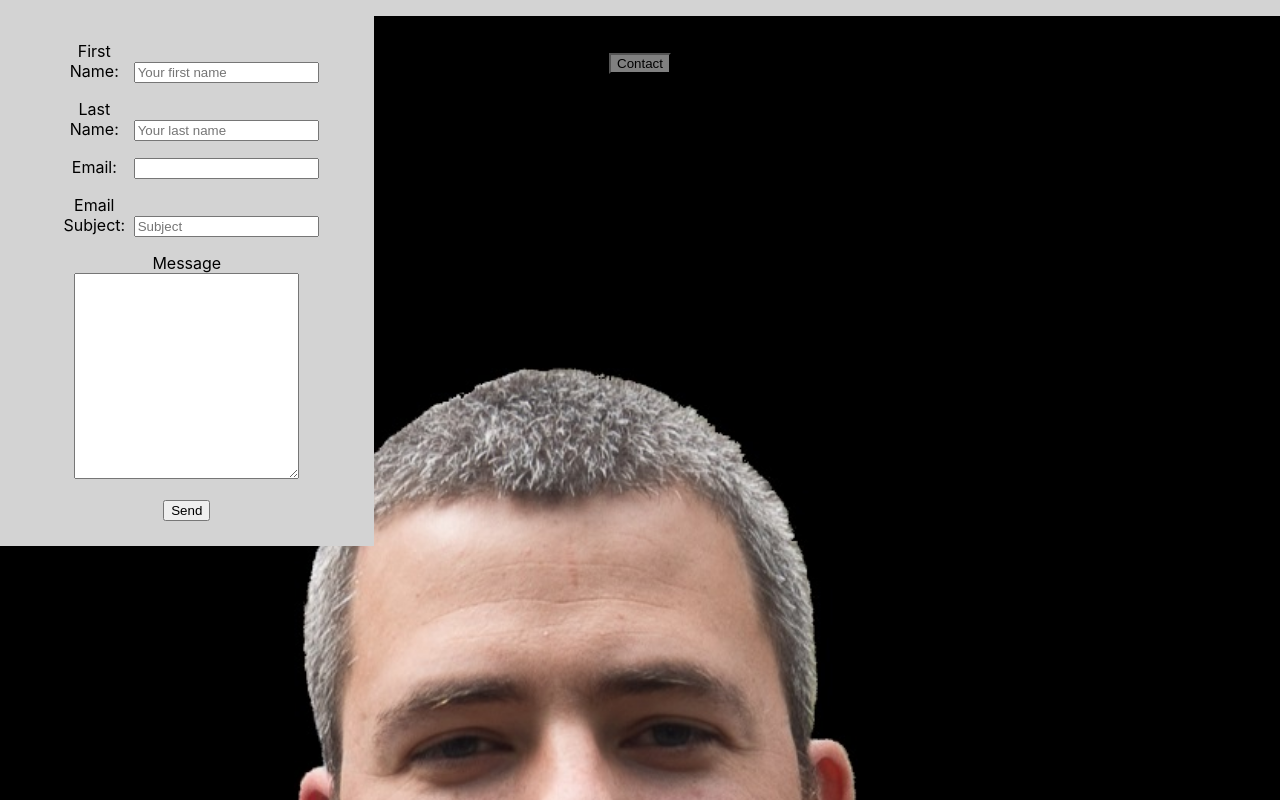
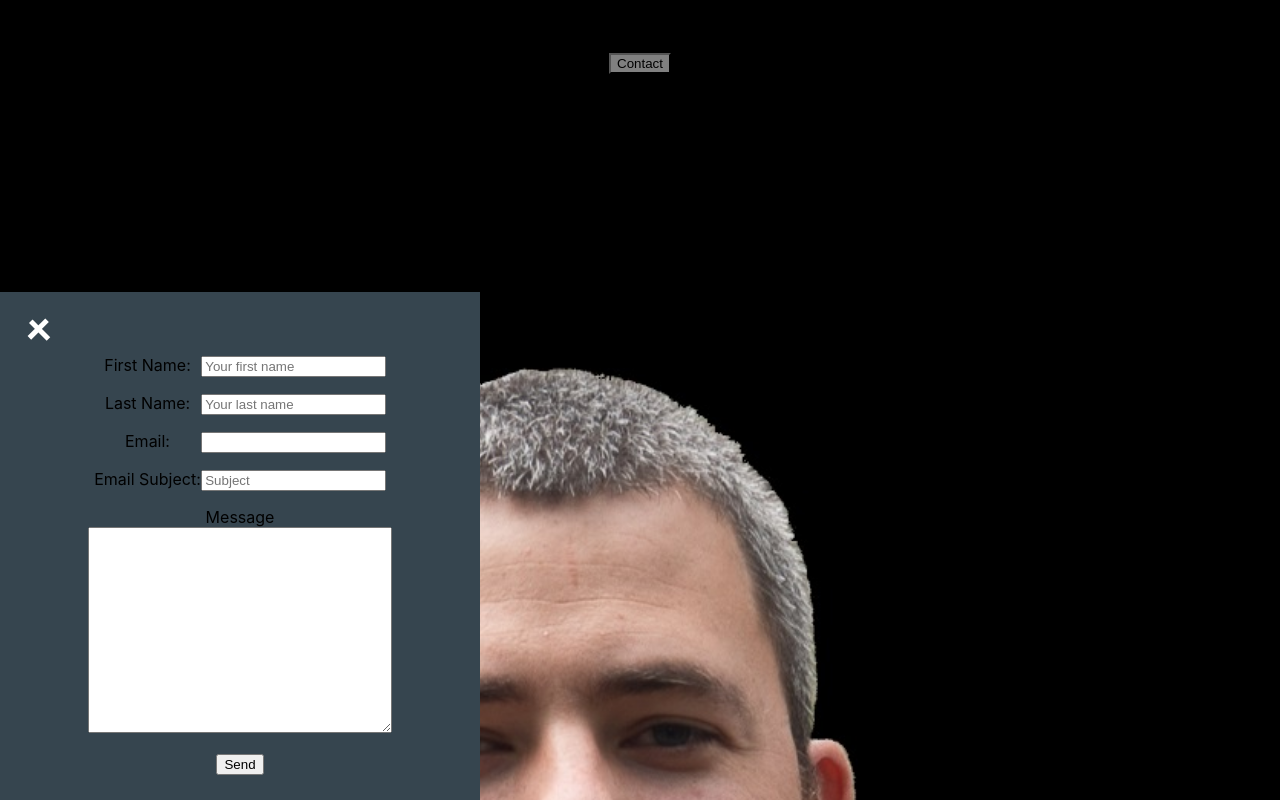
Before and after one commit to mylesrangel/mylesrangel, a React (Create React App) app in the folder mylesrangel/: page / in a window 1280 px wide. Both pictures are taken after a click on the button "Contact". Shown: the top 800 px of the page. Built offline with nearby package versions, Linux system fonts and the light colour scheme.

Commit message:
Contact button shows contact form.

```diff
--- a/mylesrangel/src/App.js
+++ b/mylesrangel/src/App.js
@@ -10,7 +10,6 @@ class App extends Component {
       <div className="App">
        <Header />
        <Homepage />
-       <Contact />
       </div>
     );
   }
--- a/mylesrangel/src/Components/Contact/contact.css
+++ b/mylesrangel/src/Components/Contact/contact.css
@@ -1,18 +1,41 @@
 
-body{
-	background-color: lightgrey;
-}
 
 #contactForm{
 	position: absolute;
-	background-color: lightgrey;
+	display: block;
+	background-color: #36454F;
 	margin: 0;
 	padding: 25px;
+	max-width: 100%;
+	margin-left: auto;
+	margin-right: auto;
+	width: 430px;
+	height: auto;
 	left: 0;
-	top: 0;
+	bottom: 0;
+	z-index: 1;
+
 
 
 }
+
+
+.bars {
+    width: 25px;
+    height: 5px;
+    background-color: white;
+    margin: 6px 0;
+    transition: 0.4s;
+
+}
+
+/*Transforming bars*/
+	.togglebar1{
+		transform: rotate(-45deg) translate(-2px, 3px);
+	}
+	.togglebar3{
+		transform: rotate(45deg) translate(-3px, -6px);
+	}
 
 #contactForm form{
 
--- a/mylesrangel/src/Components/Contact/contact.js
+++ b/mylesrangel/src/Components/Contact/contact.js
@@ -5,13 +5,22 @@ import "./contact.css";
 
 
 
-
-const Contact = () => {
+class Contact extends Component{
 
 
+
+	closeContactForm = () => {
+	document.getElementById("contactForm").style.display = 'none';
+	}
+
+	render(){
 		return(
-			<div >
+				<div>
 					<form id="contactForm" >
+						<div id = 'hamburgerButtonContact' onClick={this.closeContactForm}>
+							<div className="bars togglebar1"></div>
+							<div className="bars togglebar3"></div>
+						</div>
 						<p className="formElements">
 							<label> First Name: </label>
 							<input id="firstName" placeholder="Your first name" />
@@ -38,6 +47,7 @@ const Contact = () => {
 					</form>
 				</div>
 			)
+	}
 
 }
 
--- a/mylesrangel/src/Components/Homepage/homePage.js
+++ b/mylesrangel/src/Components/Homepage/homePage.js
@@ -1,6 +1,7 @@
 import React, { Component } from "react";
 import MediaQuery from 'react-responsive';
 import Myles from "../../Media/Myles.jpg";
+import Contact from "../Contact/contact.js";
 
 import "./homePage.css"
 
@@ -8,6 +9,9 @@ import "./homePage.css"
 
 
 class Homepage extends Component{
+
+
+
 	state = {
 		// TypeWriter Variables
 		i: 0,
@@ -18,9 +22,18 @@ class Homepage extends Component{
 			width: window.innerWidth,
 			height: 'auto',
 			margin: '3,0,0,0'
+		},
 
+		contactForm: false,
 
-		}
+	}
+
+	//Using this format for this function allows me to not have to 'bind' the function to this.
+	//if this.showContactForm = this.showContactForm(this)
+
+	showContactForm = () => {
+		console.log("You clicked that button!!! " + this.state.contactForm);
+		this.setState({contactForm: true});
 	}
 
 	//Type out the text and show the button afterwards
@@ -44,6 +57,7 @@ class Homepage extends Component{
 
 	componentDidMount(){
 		this.typeWriter();
+		this.setState({contactForm: false});
 	}
 
 	render(){
@@ -51,12 +65,11 @@ class Homepage extends Component{
 			<div id="homepageContainer">
 
 				<p id="statement">  </p>
-				<button id='contactButton'> Contact </button>
-
+				<button id='contactButton' onClick={this.showContactForm}> Contact </button>
+				{this.state.contactForm && <Contact />}
 				<img
 				src={Myles}
 				style={this.state.imgStyle}
-				alt="Myles Rangel"
 				/>
 			</div>
 		);
--- a/mylesrangel/src/index.css
+++ b/mylesrangel/src/index.css
@@ -1,6 +1,7 @@
 html{
 	height: 100%;
 	width: 100%;
+  overflow-x: hidden;
 }
 
 body {
@@ -9,6 +10,9 @@ body {
 	background-color: black;
   margin: 0;
   padding: 0;
+
+
+
   font-family: -apple-system, BlinkMacSystemFont, "Segoe UI", "Roboto", "Oxygen",
     "Ubuntu", "Cantarell", "Fira Sans", "Droid Sans", "Helvetica Neue",
     sans-serif;
```
Also changed, not shown: 1 other file (tests, documents, lock files or other folders). Lines whose indentation alone changed are shown as unchanged.
